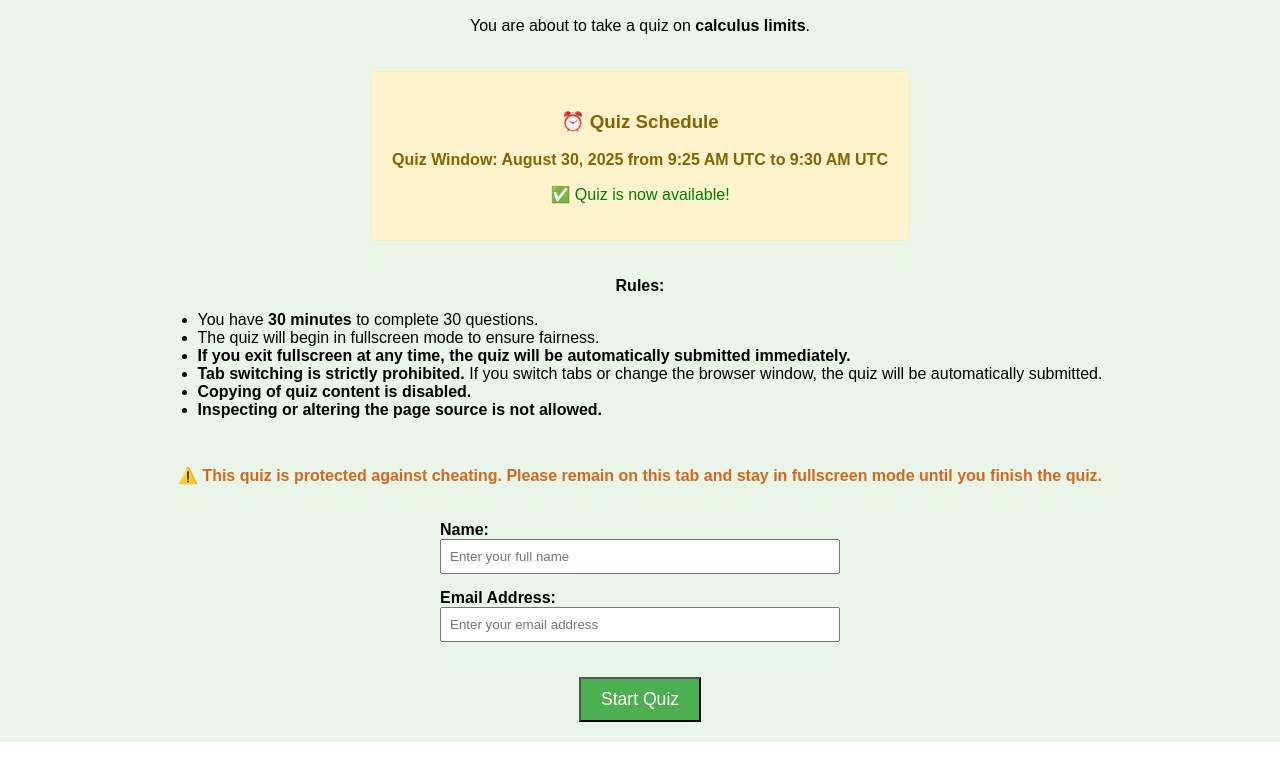
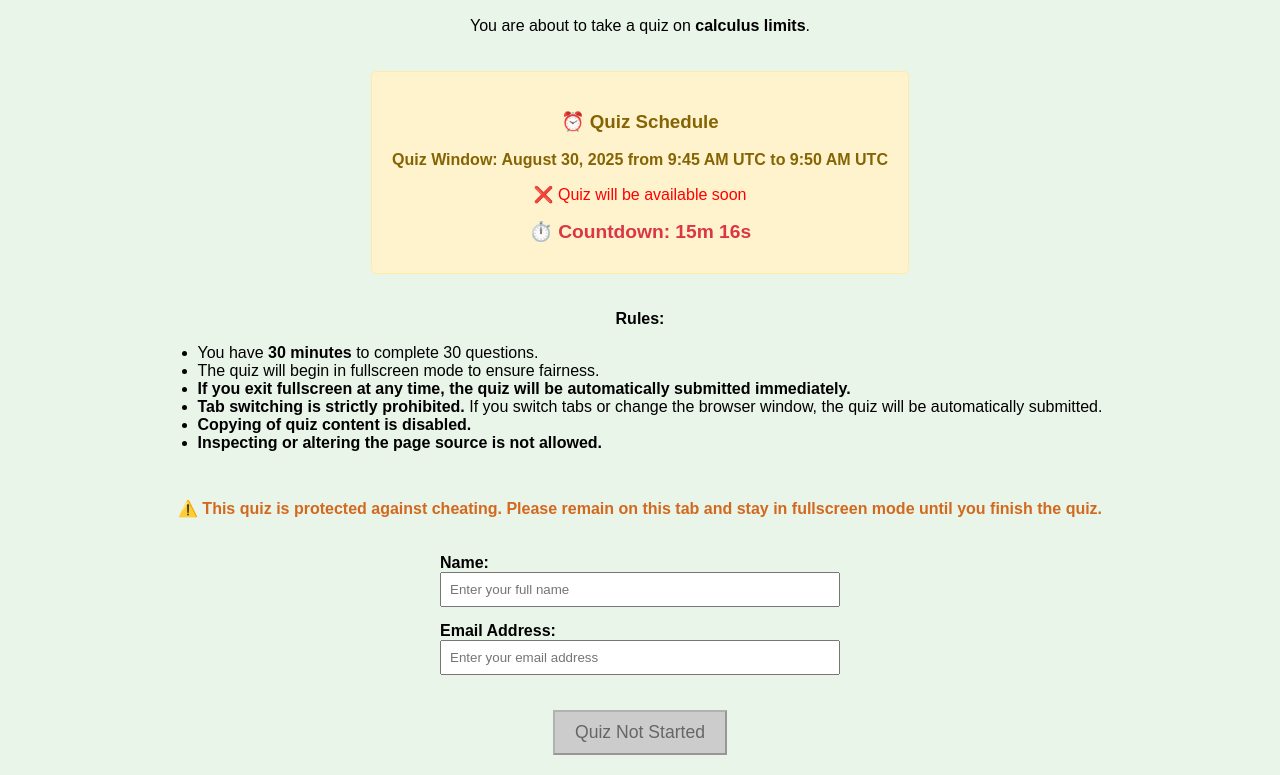
Before and after one commit to manuharsh08/limits, a plain HTML site: page index.html in a window 1280 px wide. Shown: the part 99-874 px from the top of the page. Before the commit the page ends 841 px from the top, so only its background shows below. Drawn offline with Linux system fonts and the light colour scheme.

Commit message:
Update index.html

```diff
--- a/index.html
+++ b/index.html
@@ -481,8 +481,8 @@
   // QUIZ SCHEDULE CONFIGURATION
   // ================================
   const QUIZ_DATE = '2025-08-30';
-  const QUIZ_START_TIME = '14:55';
-  const QUIZ_ENTRY_CUTOFF = '15:00';
+  const QUIZ_START_TIME = '15:15';
+  const QUIZ_ENTRY_CUTOFF = '15:20';
   const TIMEZONE = '+05:30';
 
   const quizStartDate = new Date(`${QUIZ_DATE}T${QUIZ_START_TIME}:00${TIMEZONE}`);
```
